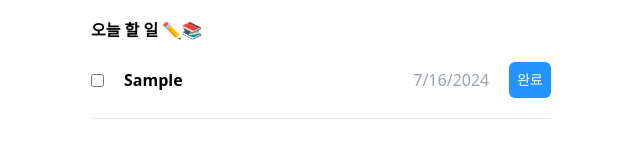
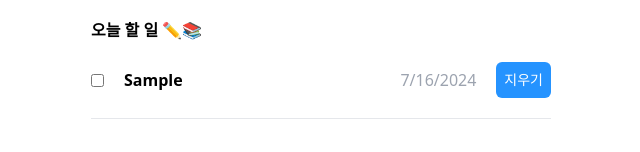
Before and after one commit to SeongWook-Hong/todo-list, a Next.js app: page / in a window 1280 px wide. Both pictures are taken after typing "Sample" into the empty fields and a click on the button "추가". Shown: the part 164-316 px from the top of the page, without its empty margins (319-959 px from the left). Built offline with nearby package versions, Linux system fonts and the light colour scheme.

Commit message:
feat: todo의 deleteButton 기능 추가

```diff
--- a/src/components/List/Items.tsx
+++ b/src/components/List/Items.tsx
@@ -1,10 +1,14 @@
 interface Props {
   todo: { id: number; isDone: boolean; content: string; date: number };
   onUpdateTodo: (targetId: number) => void;
+  onDeleteTodo: (targetId: number) => void;
 }
-const Items = ({ todo, onUpdateTodo }: Props) => {
+const Items = ({ todo, onUpdateTodo, onDeleteTodo }: Props) => {
   const handleChangeCheckBox = () => {
     onUpdateTodo(todo.id);
+  };
+  const handleDeleteButton = () => {
+    onDeleteTodo(todo.id);
   };
   return (
     <div className="flex items-center gap-5 border-b-[1px] pb-5">
@@ -20,7 +24,9 @@ const Items = ({ todo, onUpdateTodo }: Props) => {
       <div className="text-gray-400">
         {new Date(todo.date).toLocaleDateString()}
       </div>
-      <button className="btn p-2 text-sm">완료</button>
+      <button className="btn p-2 text-sm" onClick={handleDeleteButton}>
+        지우기
+      </button>
     </div>
   );
 };
--- a/src/components/List/List.tsx
+++ b/src/components/List/List.tsx
@@ -3,8 +3,9 @@ import Items from './Items';
 interface Props {
   todos: { id: number; isDone: boolean; content: string; date: number }[];
   onUpdateTodo: (targetId: number) => void;
+  onDeleteTodo: (targetId: number) => void;
 }
-const List = ({ todos, onUpdateTodo }: Props) => {
+const List = ({ todos, onUpdateTodo, onDeleteTodo }: Props) => {
   return (
     <div className="flex flex-col gap-5">
       <div className="font-bold">오늘 할 일 ✏📚</div>
@@ -12,7 +13,12 @@ const List = ({ todos, onUpdateTodo }: Props) => {
         <h3>할 일을 모두 완료했어요 ☺</h3>
       ) : (
         todos.map((todo) => (
-          <Items key={todo.id} todo={todo} onUpdateTodo={onUpdateTodo} />
+          <Items
+            key={todo.id}
+            todo={todo}
+            onUpdateTodo={onUpdateTodo}
+            onDeleteTodo={onDeleteTodo}
+          />
         ))
       )}
     </div>
--- a/src/pages/index.tsx
+++ b/src/pages/index.tsx
@@ -30,6 +30,9 @@ export default function Home() {
       ),
     );
   };
+  const handleDeleteTodo = (targetId: number) => {
+    setTodos(todos.filter((todo) => todo.id !== targetId));
+  };
   return (
     <>
       <Head>
@@ -41,7 +44,11 @@ export default function Home() {
       <main className="ml-auto mr-auto flex w-[500px] flex-col gap-5 p-5">
         <Header />
         <Editor onAddTodo={handleAddTodo} />
-        <List todos={todos} onUpdateTodo={handleUpdateTodo} />
+        <List
+          todos={todos}
+          onUpdateTodo={handleUpdateTodo}
+          onDeleteTodo={handleDeleteTodo}
+        />
       </main>
     </>
   );
```
